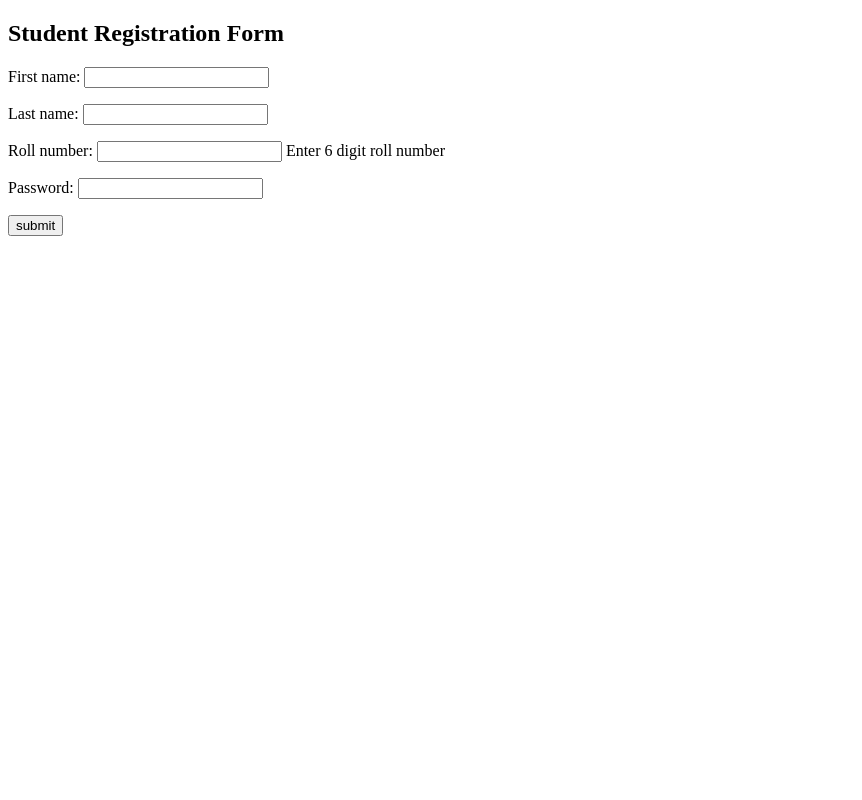
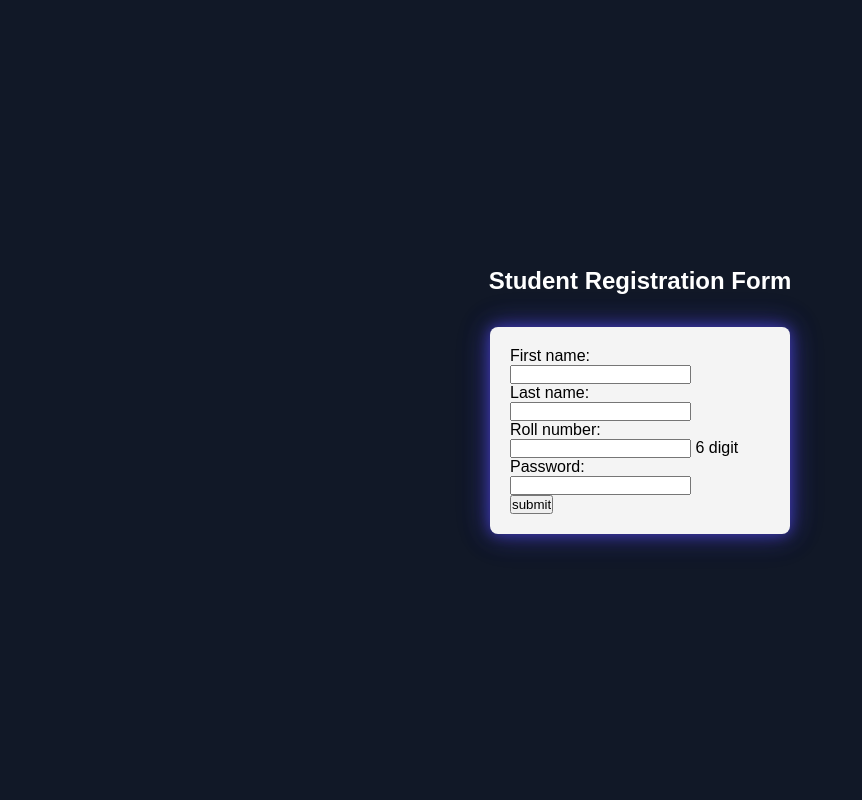
Before and after one commit to Arunsah56/PEP-winter-Training, a Django app: page /home/ in a window 1280 px wide. Shown: the whole page, without its empty margins (0-862 px from the left). Run offline with Django 5.2, Linux system fonts and the light colour scheme.

Commit message:
styling of home page and form page

```diff
--- a/djangotutorial/mysite/settings.py
+++ b/djangotutorial/mysite/settings.py
@@ -116,3 +116,6 @@ USE_TZ = True
 # https://docs.djangoproject.com/en/6.0/howto/static-files/
 
 STATIC_URL = 'static/'
+STATICFILES_DIRS = [
+    os.path.join(BASE_DIR, 'static')
+]
--- a/djangotutorial/polls/forms.py
+++ b/djangotutorial/polls/forms.py
@@ -3,5 +3,5 @@ from django import forms
 class InputForm(forms.Form):
     first_name= forms.CharField(max_length=200)
     last_name=forms.CharField(max_length=200)
-    roll_number = forms.IntegerField(help_text="Enter 6 digit roll number")
+    roll_number = forms.IntegerField(help_text="6 digit")
     password = forms.CharField(widget = forms.PasswordInput)
--- a/djangotutorial/polls/urls.py
+++ b/djangotutorial/polls/urls.py
@@ -8,5 +8,6 @@ urlpatterns = [
     path("form/", form_view, name='form_view'),
     path("login/", views.login_view, name="login_view"),
     path("singup/", views.singup_view, name="singup_view"),
-    path("arun/", views.arun, name="arun")
+    path("arun/", views.arun, name="arun"),
+    path("layout/", views.layout, name="layout"),
 ]
--- a/djangotutorial/polls/views.py
+++ b/djangotutorial/polls/views.py
@@ -117,3 +117,6 @@ def singup_view(request):
 
 def arun(request):
     return render(request, "arun_index.html")
+
+def layout(request):
+    return render(request, "layout.html")
--- a/djangotutorial/static/style.css
+++ b/djangotutorial/static/style.css
@@ -0,0 +1,53 @@
+* {
+    margin: 0;
+    padding: 0;
+    box-sizing: border-box;
+    font-family: Arial, Helvetica, sans-serif;
+}
+body {
+    height: 100vh;
+    /* background: linear-gradient(135deg, #667eea, #764ba2); */
+    background-color: #111827;
+    display: flex;
+    align-items: center;
+    justify-content: center;
+}
+.page-center {
+    display: flex;
+    flex-direction: column;
+    align-items: center;
+
+}
+.page-center h2 {
+    margin-bottom: 32px;
+    color: white;
+}
+
+.center-box {
+    width: 300px;
+    padding: 20px;
+    background: #f4f4f4;
+    border-radius: 8px;
+    /* border: 1px solid rgba(79, 70, 229, 0.2); */
+    animation: glow 2.5s ease-in-out infinite;
+}
+
+
+@keyframes glow {
+    0% {
+        box-shadow:
+            0 0 8px rgba(79, 70, 229, 0.35),
+            0 0 16px rgba(79, 70, 229, 0.25);
+    }
+    50% {
+        box-shadow:
+            0 0 14px rgba(79, 70, 229, 0.65),
+            0 0 28px rgba(79, 70, 229, 0.45),
+            0 0 42px rgba(79, 70, 229, 0.25);
+    }
+    100% {
+        box-shadow:
+            0 0 8px rgba(79, 70, 229, 0.35),
+            0 0 16px rgba(79, 70, 229, 0.25);
+    }
+}
--- a/djangotutorial/templates/home.html
+++ b/djangotutorial/templates/home.html
@@ -1,15 +1,22 @@
+{% load static%}
 <!DOCTYPE html>
 <html lang="en">
 <head>
+    <link rel="stylesheet" href="{% static 'style.css' %}">
     <title>Django Form</title>
 </head>
 <body>
+
+    <div class="page-center">
         <h2>Student Registration Form</h2>
+        <div class="center-box">
             <form action="" method="post">
                 {% csrf_token %}
                 {{form.as_p}}
                 <input type = "submit" value="submit">
 
             </form>
+        </div>
+    </div>
 </body>
 </html>
--- a/djangotutorial/templates/layout.html
+++ b/djangotutorial/templates/layout.html
@@ -4,7 +4,8 @@
 <head>
     <meta charset="UTF-8">
     <meta name="viewport" content="width=device-width, initial-scale=1.0">
-    <title>Polls Website</title>
+    <title>Layout</title>
+    <link rel="stylesheet" href="{% static 'style.css' %}">
     {% block title %}
         <h1>This is from the Polls and layout</h1>
     {% endblock %}
@@ -12,7 +13,7 @@
 <body class="bg-dark">
     <div class="container">
         {% block content %}
-        <p >Learning Django is Beneficial</p>
+        {% comment %} <p >Learning Django is Beneficial</p> {% endcomment %}
         {% endblock %}
     </div>
 </body>
```
Also changed, not shown: Basic/login.html (added, +32 -0 lines), Basic/style1.css (added, +81 -0 lines), djangotutorial/templates/form.html (+13 -7 lines). Lines whose indentation alone changed are shown as unchanged.
